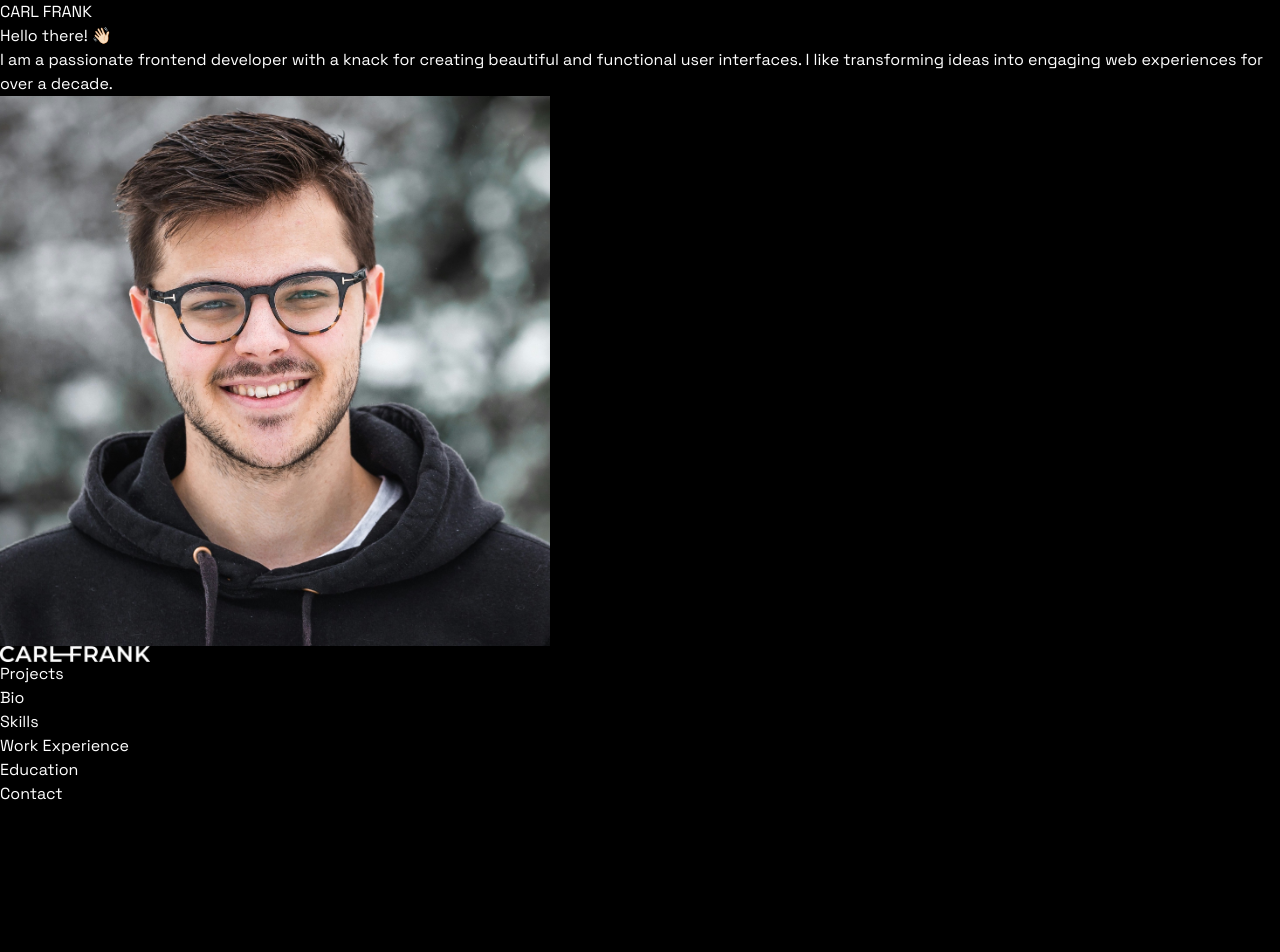
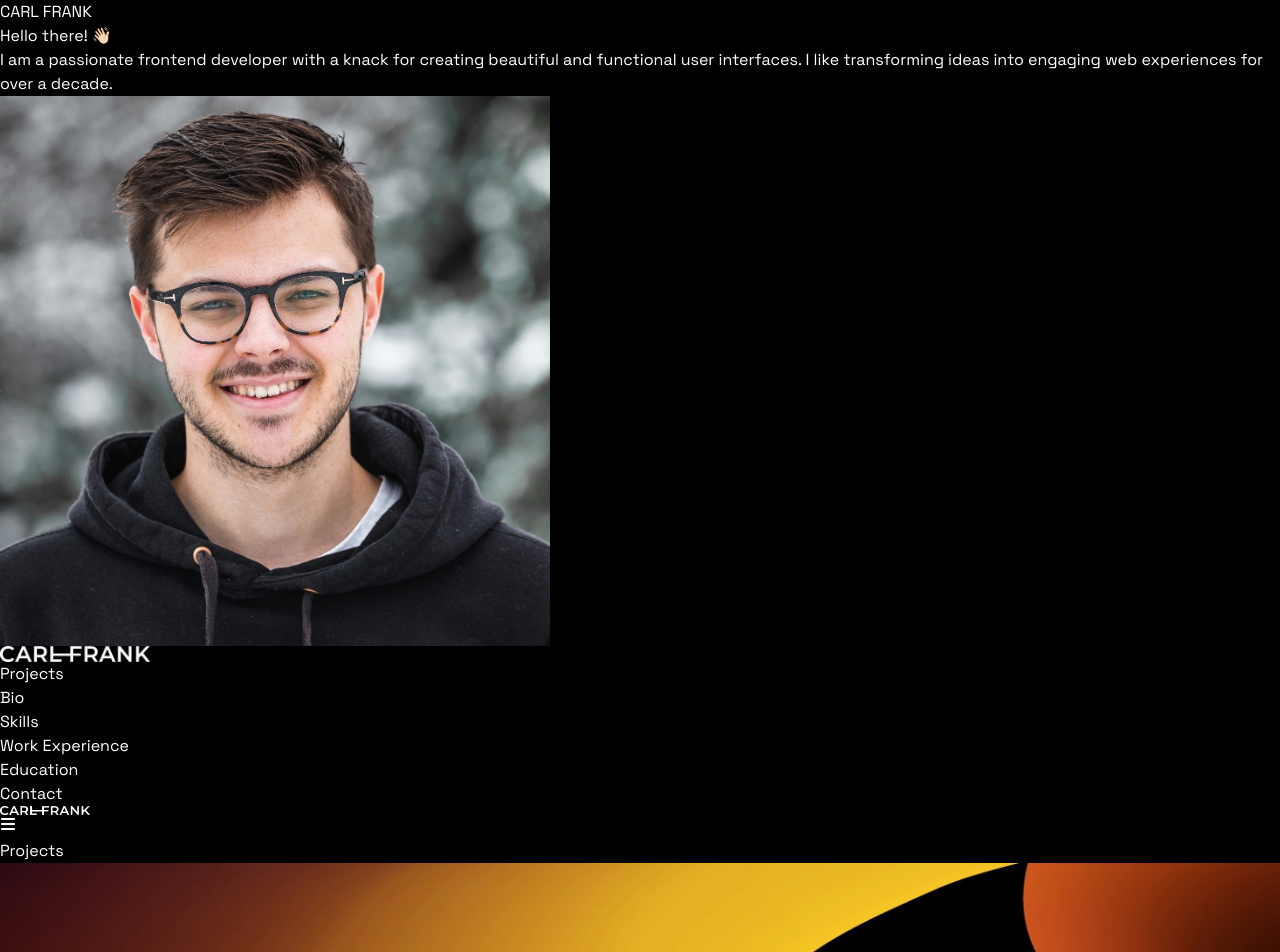
Before and after one commit to gabrielrevolti/my-portfolio, a React (Vite) app: page / in a window 1280 px wide. Shown: the top 952 px of the page. Before the commit the page ends 806 px from the top, so only its background shows below. Built offline with nearby package versions, Linux system fonts and the light colour scheme.

Commit message:
add projects section

```diff
--- a/src/App.jsx
+++ b/src/App.jsx
@@ -1,14 +1,16 @@
 import React from 'react'
 import Hero from './components/Hero'
 import NavBar from './components/NavBar'
+import Projects from './components/Projects'
 
 const App = () => {
   return (
     <div className='relative h-full overflow-y-auto antialiased'>
-      <div className='fixed inset-0 bg-fixed bg-cover bg-center bg-img'></div>
+      <div className='fixed inset-0 bg-fixed bg-cover bg-center bg-img '></div>
       <div className='relative z-10 flex flex-col items-center p-4 space-y-8 container mx-auto'>
         <Hero/>
         <NavBar/>
+        <Projects/>
       </div>
     </div>
   )
--- a/src/components/Hero.jsx
+++ b/src/components/Hero.jsx
@@ -4,7 +4,7 @@ import carlImg from "../assets/carl.jpeg"
 
 const Hero = () => {
   return (
-    <section className='flex min-h-screen flex-wrap items-center'>
+    <section className='flex min-h-screen flex-wrap items-center  lg:mx-14 lg:mt-8'>
       <div className='w-full md:w-1/2'>
         <h2 className='my-8 p-2 text-4xl font-bold md:text-5xl lg:text-[7rem]'>
           {HERO.name}
--- a/src/components/NavBar.jsx
+++ b/src/components/NavBar.jsx
@@ -1,11 +1,13 @@
 import React, { useState } from 'react'
 import logo from "../assets/logo.png"
 import { NAVIGATION_LINKS } from '../constants'
+import { FaTimes } from 'react-icons/fa'
+import { FaBars } from 'react-icons/fa6'
 
 const NavBar = () => {
   const [isMobileMenuOpen, setIsMobileMenuOpen] = useState(false)
 
-  const toogleMobileMenu = () => {
+  const toggleMobileMenu = () => {
     setIsMobileMenuOpen(!isMobileMenuOpen)
   }
 
@@ -14,19 +16,19 @@ const NavBar = () => {
     const targetElement = document.querySelector(href)
     if(targetElement) {
       const offset = -85;
-      const elementPosition = targetElement.getBoundingClientReact().top;
-      const offsetPosition = elementPosition + window.scrolly + offset;
+      const elementPosition = targetElement.getBoundingClientRect().top;
+      const offsetPosition = elementPosition + window.scrollY + offset;
 
       window.scrollTo({
         top: offsetPosition,
-        behavior: "smooth"
+        behavior: "smooth",
       })
     }
     setIsMobileMenuOpen(false)
   }
   return (
     <div>
-      <nav className='fixed left-0 right-0 top-4 z-50'>
+      <nav className='fixed left-0 right-0 lg:top-4 top-0 z-50'>
         {/* Desktop menu */}
         <div className="mx-auto hidden max-w-2xl items-center justify-center rounded-lg border border-stone-50/30 bg-black/20 py-3 backdrop-blur-lg lg:flex">
           <div className="flex items-center justify-between gap-6">
@@ -36,7 +38,7 @@ const NavBar = () => {
               </a>
             </div>
             <div>
-              <ul className="flex items-center-gap-4">
+              <ul className="flex items-center gap-4">
                 {NAVIGATION_LINKS.map((item, index) => (
                   <li key={index}>
                     <a href={item.href} className="text-sm hover:text-yellow-400"
@@ -49,7 +51,32 @@ const NavBar = () => {
         </div>
         {/* Mobile Menu  */}
         <div className='rounded-lg backdrop-blur-md lg:hidden'>
-          <div className='flex items-center justify-between'></div>
+          <div className='flex items-center justify-between p-2'>
+            <div>
+              <a href='#'>
+                <img src={logo} alt="logo" width={90} className='m-2'/>
+              </a>
+            </div>
+            <div className='flex items-center'>
+                <button className='focus:outline-none lg:hidden' onClick={toggleMobileMenu}>
+                  {isMobileMenuOpen ? (
+                    <FaTimes className='m-2 h-6 w-5'/>) : (
+                      <FaBars className='m-2 h-6 w-5'/>)
+                  }
+                </button>
+            </div>
+          </div>
+          {isMobileMenuOpen && (
+            <ul className='ml-4 mt-4 flex flex-col gap-4 backdrop-blur-md'>
+              {NAVIGATION_LINKS.map((item, index) => (
+                <li key={index}>
+                  <a href={item.href} className='block w-full text-lg' onClick={(e) => handleLinkClick(e, item.href)}>
+                    {item.label}
+                  </a>
+                </li>
+              ))}
+            </ul>
+          )}
         </div>
       </nav>
     </div>
--- /dev/null
+++ b/src/components/Projects.jsx
@@ -0,0 +1,30 @@
+import React from 'react'
+import { PROJECTS } from '../constants'
+import { MdArrowOutward } from 'react-icons/md'
+
+const Projects = () => {
+  return (
+    <section className='pt-20' id='projects'>
+      <h2 className='mb-8 text-center text-3xl lg:text-4xl'>Projects</h2>
+      <div className='grid grid-cols-1 gap-4 md:grid-cols-2 lg:grid-cols-3'>
+        {PROJECTS.map((project) => (
+         <div key={project.id} className="group relative overflow-hidden rounded-3xl">
+          <img src={project.image} alt={project.name} className='h-full w-full object-cover transition-transform duration-500 group-hover:scale-110'/>
+          <div className='absolute inset-0 flex flex-col items-center justify-center text-white opacity-0 backdrop-blur-lg transition-opacity duration-500 group-hover:opacity-100'>
+            <h3 className='mb-2 text-xl'>{project.name}</h3>
+            <p className='mb-12 p-4'>{project.description}</p>
+            <a href={project.githubLink} target='_blank' rel='noopener noreferrer' className='rounded-full bg-white px-4 py-2 text-black hover:bg-gray-300'>
+              <div className='flex items-center'>
+                <span>View on GitHub</span>
+                <MdArrowOutward/>
+              </div>
+            </a>
+          </div>
+        </div>
+        ))}
+      </div>
+    </section>
+  )
+}
+
+export default Projects
```
